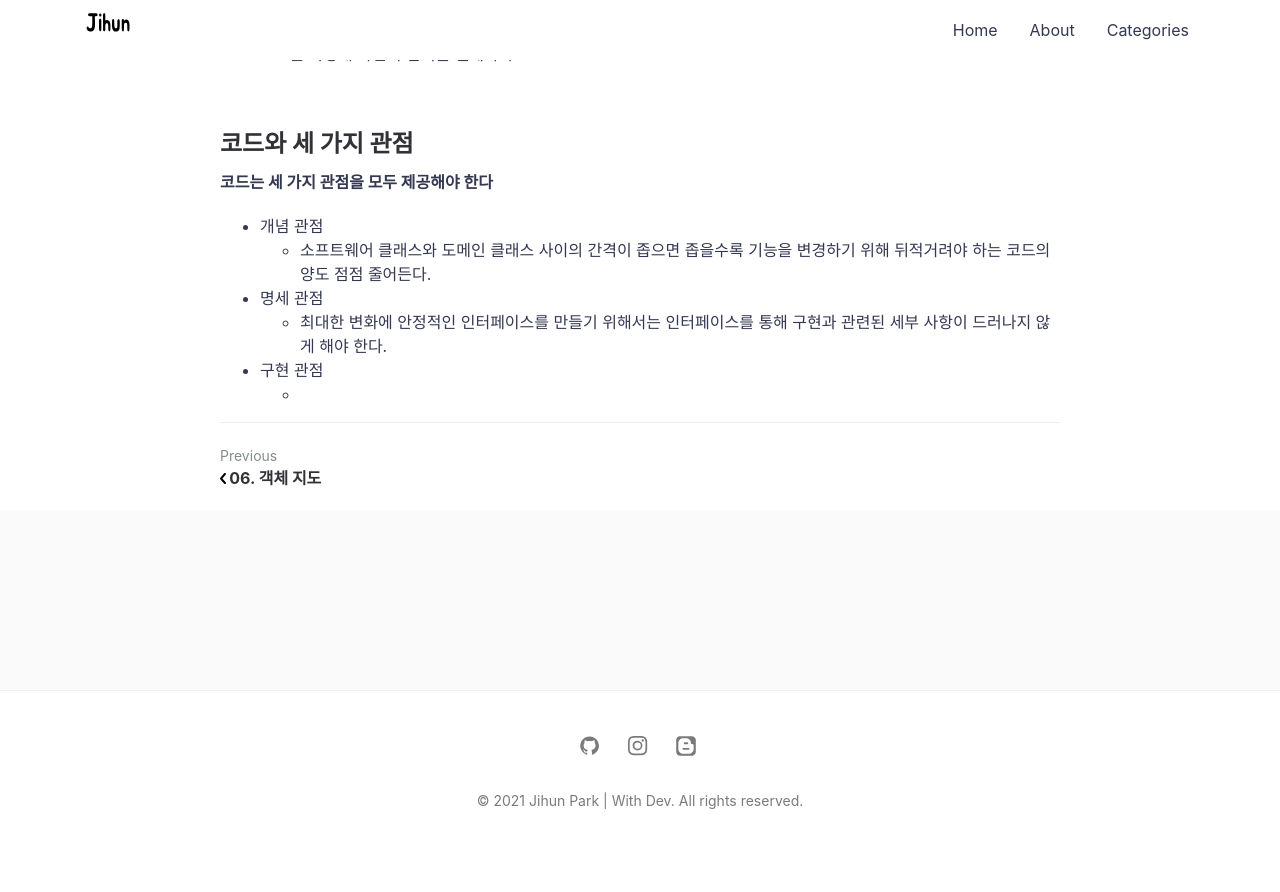
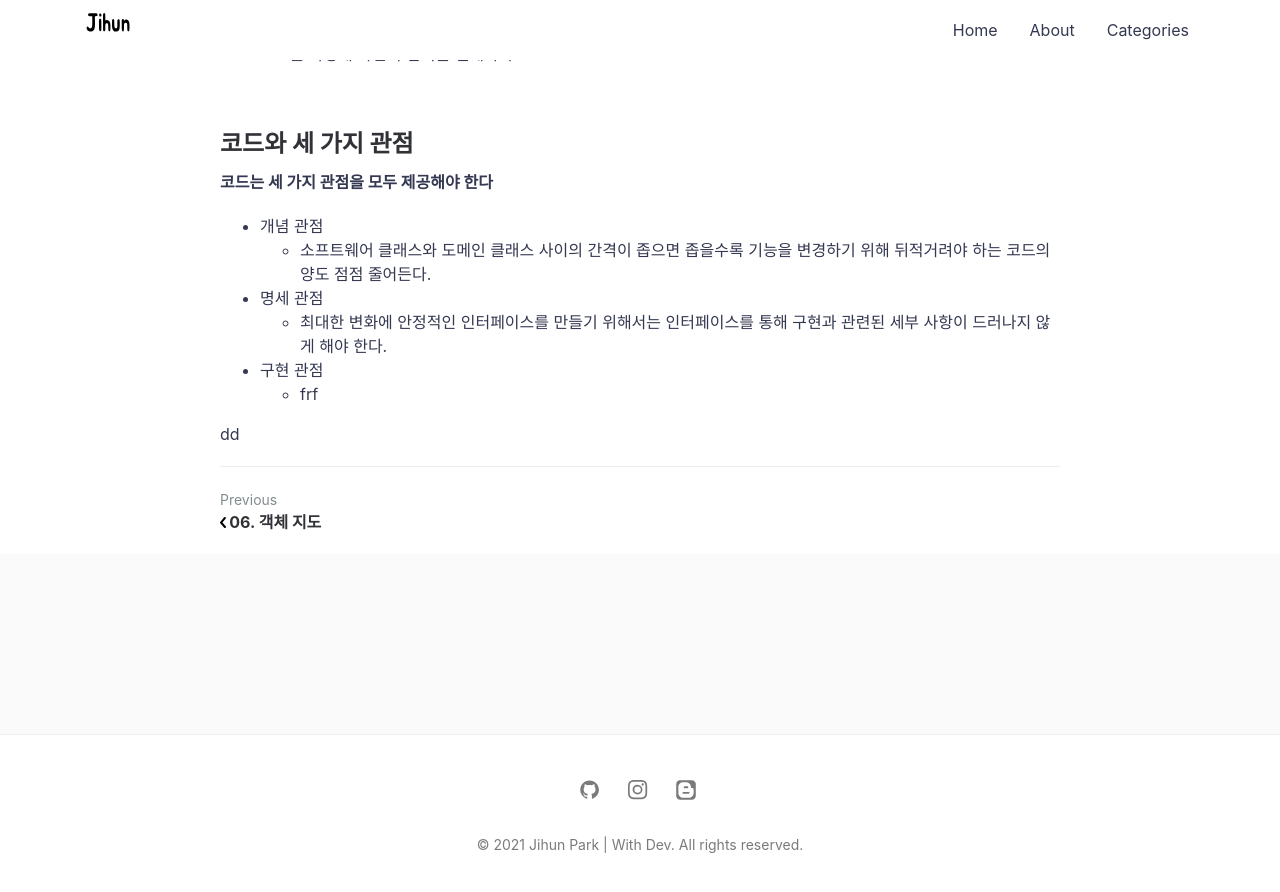
Before and after one commit to jihunparkme/jihunparkme.github.io, a Jekyll site: the page built from _posts/2021-02-17-TheEOO-함께-모으기.md, in a window 1280 px wide and 900 px high, scrolled down 4385 px. Shown: the top 892 px of the window. Built offline with Jekyll 4.4.1, drawn with Linux system fonts in a browser that asks for light colours; comment, search, counter and statistics services are not loaded; before the commit the page ends 5241 px from its top, so only the background shows below that.

Commit message:
add contents

```diff
--- a/_posts/2021-02-17-TheEOO-함께-모으기.md
+++ b/_posts/2021-02-17-TheEOO-함께-모으기.md
@@ -200,4 +200,20 @@ public class MenuItem {
   - 최대한 변화에 안정적인 인터페이스를 만들기 위해서는 인터페이스를 통해 구현과 관련된 세부 사항이 드러나지 않게 해야 한다.
 
 - 구현 관점
-  -
+  - frf
+
+
+
+
+
+
+
+
+
+
+
+
+
+
+
+dd
```
